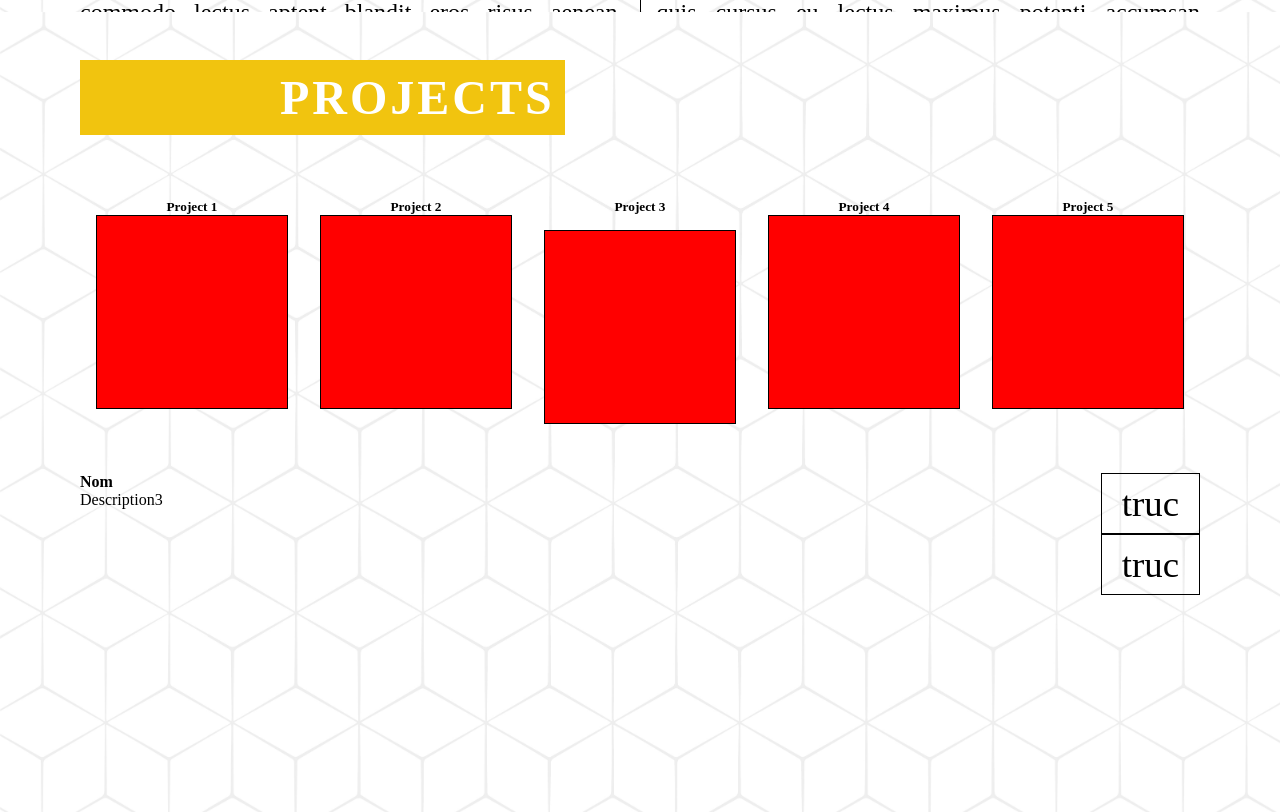
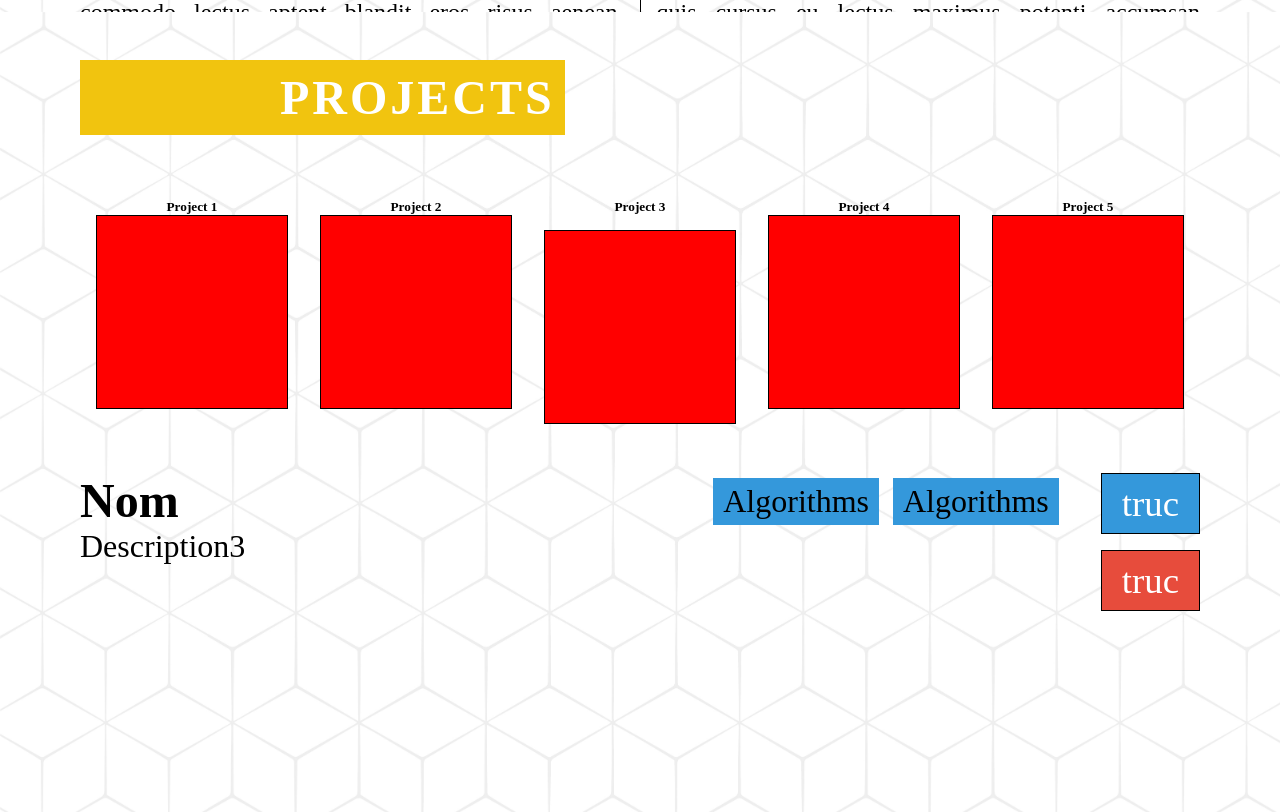
Before and after one commit to tomperr/portfolio, a PHP site: page / in a window 1280 px wide. Shown: the part 3188-4000 px from the top of the page. Run offline with PHP 8.4, Linux system fonts and the light colour scheme; some web fonts are replaced.

Commit message:
update projects

```diff
--- a/css/content.css
+++ b/css/content.css
@@ -277,3 +277,11 @@
 .project[data-p_id='5'] {
 	background-color: red;
 }
+
+.project-technos {
+	display: none;
+}
+
+.project-technos.active {
+	display: block;
+}
--- a/css/general.css
+++ b/css/general.css
@@ -86,6 +86,10 @@ span.highlight {
 
 .flex-item-auto {
 	flex: 0 1 auto;
+}
+
+.flex-wrap {
+	flex-wrap: wrap !important;
 }
 
 .col-1 {
@@ -183,3 +187,18 @@ a.btn {
 	padding: 8px 20px;
 	border: 1px solid black;
 }
+
+a.btn.btn-primary {
+	background-color: #3498db;
+	color: white;
+}
+
+a.btn.btn-success {
+	background-color: #2ecc71;
+	color: white;
+}
+
+a.btn.btn-danger {
+	background-color: #e74c3c;;
+	color: white;
+}
--- a/js/projects.js
+++ b/js/projects.js
@@ -34,14 +34,20 @@ function refreshActive(elt) {
 function disableCurrentProject() {
 	let project = document.querySelector(".project.active");
 	let description = document.querySelector(".project_description.active");
+	let technos = document.querySelector(".project-technos.active");
 
 	project.classList.remove('active');
 	description.classList.remove('active');
+	technos.classList.remove('active');
 }
 
 function setActive(elt) {
 	elt.classList.add('active');
 	let id = elt.dataset.p_id;
+
 	let description = document.querySelector(".project_description[data-p_id='" + id + "']");
 	description.classList.add('active');
+
+	let technos = document.querySelector(".project-technos[data-p_id='" + id + "']");
+	technos.classList.add('active');
 }
--- a/projects.php
+++ b/projects.php
@@ -32,32 +32,74 @@
 				<div class="flex-row h100">
 					<div id="projects-descriptions" class="flex-grow">
 						<div data-p_id='1' class="project_description">
-							<h4>Nom</h4>
-							<p>Description</p>
+							<h4 class="h-4">Nom</h4>
+							<p class="h-5">Description</p>
 						</div>
 						<div data-p_id='2' class="project_description">
-							<h4>Nom</h4>
-							<p>Description2</p>
+							<h4 class="h-4">Nom</h4>
+							<p class="h-5">Description2</p>
 						</div>
 						<div data-p_id='3' class="project_description active">
-							<h4>Nom</h4>
-							<p>Description3</p>
+							<h4 class="h-4">Nom</h4>
+							<p class="h-5">Description3</p>
 						</div>
 						<div data-p_id='4' class="project_description">
-							<h4>Nom</h4>
-							<p>Description4</p>
+							<h4 class="h-4">Nom</h4>
+							<p class="h-5">Description4</p>
 						</div>
 						<div data-p_id='5' class="project_description">
-							<h4>Nom</h4>
-							<p>Description5</p>
+							<h4 class="h-4">Nom</h4>
+							<p class="h-5">Description5</p>
+						</div>
+					</div>
+					<div id="projects-technos" class="pl-2 pr-2">
+						<div data-p_id="1" class="project-technos flex-row flex-wrap">
+							<div class="inline-block bg-river padding margin h-5">
+								Algorithms
+							</div>
+							<div class="inline-block bg-alizarin padding margin h-5">
+								Algorithms
+							</div>
+						</div>
+						<div data-p_id="2" class="project-technos flex-row flex-wrap">
+							<div class="inline-block bg-river padding margin h-5">
+								Algorithms
+							</div>
+							<div class="inline-block bg-river padding margin h-5">
+								Algorithms
+							</div>
+						</div>
+						<div data-p_id="3" class="project-technos active flex-row flex-wrap">
+							<div class="inline-block bg-river padding margin h-5">
+								Algorithms
+							</div>
+							<div class="inline-block bg-river padding margin h-5">
+								Algorithms
+							</div>
+						</div>
+						<div data-p_id="4" class="project-technos flex-row flex-wrap">
+							<div class="inline-block bg-river padding margin h-5">
+								Algorithms
+							</div>
+							<div class="inline-block bg-river padding margin h-5">
+								Algorithms
+							</div>
+						</div>
+						<div data-p_id="5" class="project-technos flex-row flex-wrap">
+							<div class="inline-block bg-river padding margin h-5">
+								Algorithms
+							</div>
+							<div class="inline-block bg-river padding margin h-5">
+								Algorithms
+							</div>
 						</div>
 					</div>
 					<div id="projects-buttons" class="flex-col">
 						<div>
-							<a href="#" class="btn">truc</a>
+							<a href="#" class="btn btn-primary">truc</a>
 						</div>
-						<div>
-							<a href="#" class="btn">truc</a>
+						<div class="mt-1">
+							<a href="#" class="btn btn-danger">truc</a>
 						</div>
 					</div>
 				</div>
```
